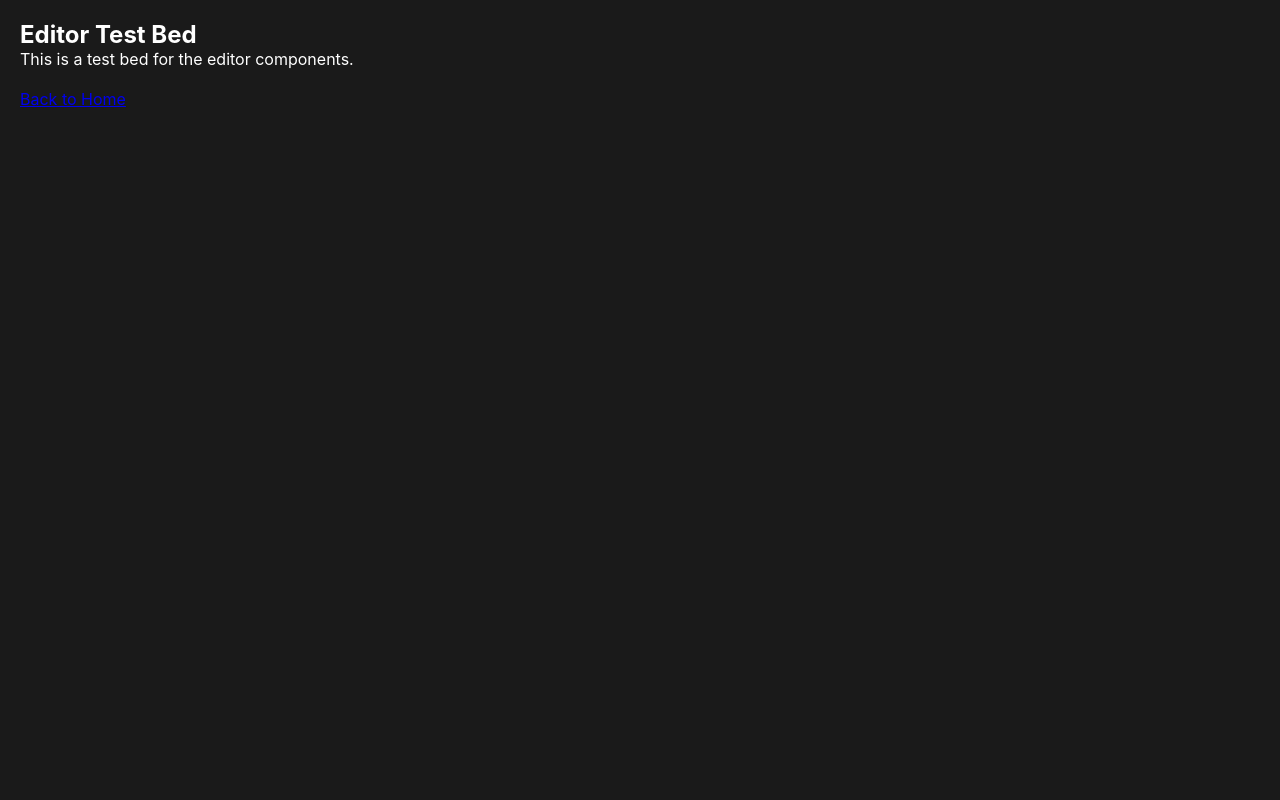
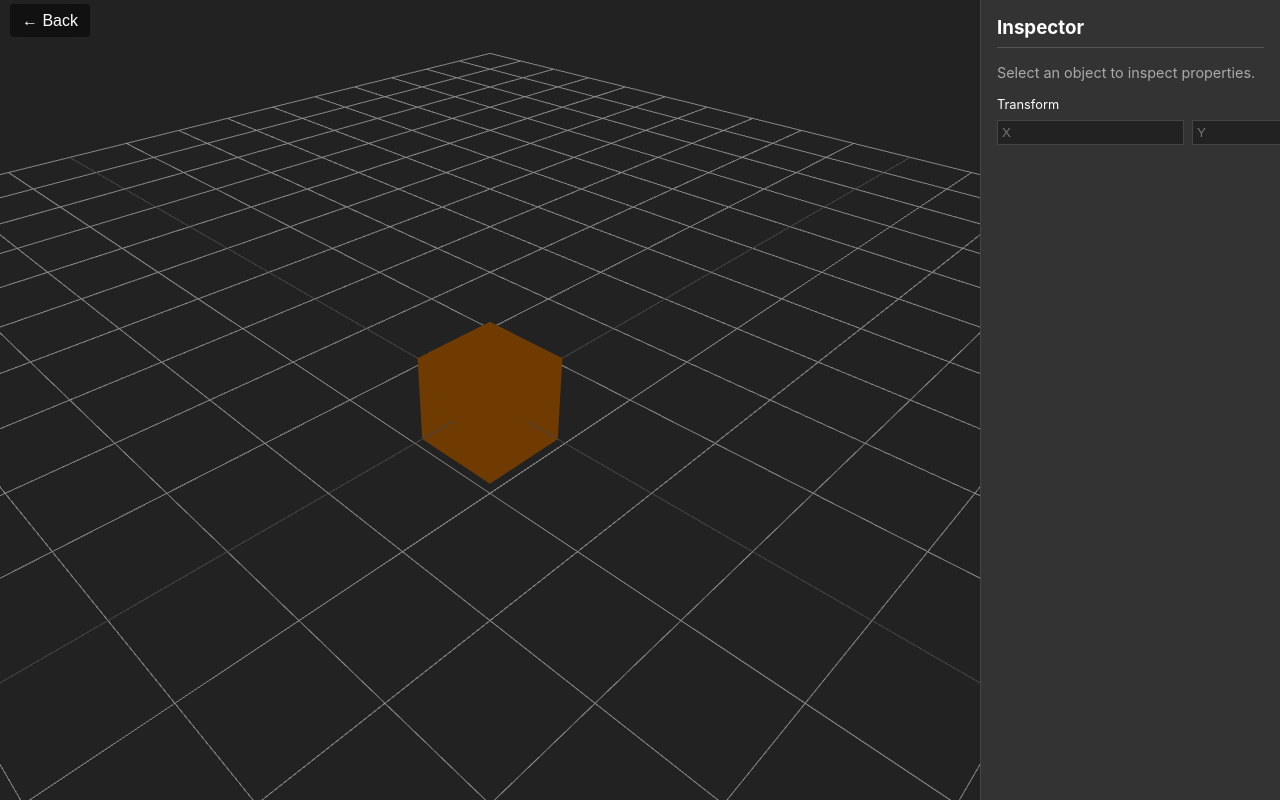
Before and after one commit to dandevs/ShaderFrame, a React (Vite) app: page /editor-test-bed in a window 1280 px wide. Built offline with nearby package versions, Linux system fonts and the light colour scheme.

Commit message:
feat: implement initial viewport and inspector layout in editor test bed

```diff
--- /dev/null
+++ b/src/renderer/components/Editor/Inspector.tsx
@@ -0,0 +1,29 @@
+export function Inspector() {
+  return (
+    <div style={{
+      width: '300px',
+      height: '100%',
+      background: '#333',
+      color: '#fff',
+      padding: '1rem',
+      borderLeft: '1px solid #444',
+      display: 'flex',
+      flexDirection: 'column'
+    }}>
+      <h3 style={{ margin: '0 0 1rem 0', borderBottom: '1px solid #555', paddingBottom: '0.5rem' }}>Inspector</h3>
+      <div style={{ flex: 1 }}>
+        <p style={{ color: '#aaa', fontSize: '0.9rem' }}>Select an object to inspect properties.</p>
+
+        {/* Placeholder controls */}
+        <div style={{ marginTop: '1rem' }}>
+          <label style={{ display: 'block', marginBottom: '0.5rem', fontSize: '0.8rem' }}>Transform</label>
+          <div style={{ display: 'grid', gridTemplateColumns: '1fr 1fr 1fr', gap: '0.5rem', marginBottom: '1rem' }}>
+            <input type="number" placeholder="X" style={{ background: '#222', border: '1px solid #444', color: '#fff', padding: '4px' }} />
+            <input type="number" placeholder="Y" style={{ background: '#222', border: '1px solid #444', color: '#fff', padding: '4px' }} />
+            <input type="number" placeholder="Z" style={{ background: '#222', border: '1px solid #444', color: '#fff', padding: '4px' }} />
+          </div>
+        </div>
+      </div>
+    </div>
+  )
+}
--- /dev/null
+++ b/src/renderer/components/Editor/Viewport.tsx
@@ -0,0 +1,20 @@
+/* eslint-disable react/no-unknown-property */
+import { Canvas } from '@react-three/fiber'
+import { OrbitControls } from '@react-three/drei'
+
+export function Viewport() {
+  return (
+    <div style={{ width: '100%', height: '100%', background: '#222' }}>
+      <Canvas frameloop="demand" camera={{ position: [5, 5, 5], fov: 50 }}>
+        <ambientLight intensity={0.5} />
+        <pointLight position={[10, 10, 10]} />
+        <mesh>
+          <boxGeometry />
+          <meshStandardMaterial color="orange" />
+        </mesh>
+        <OrbitControls makeDefault />
+        <gridHelper args={[20, 20]} />
+      </Canvas>
+    </div>
+  )
+}
--- a/src/renderer/routes/editor-test-bed.tsx
+++ b/src/renderer/routes/editor-test-bed.tsx
@@ -1,5 +1,7 @@
 import { createFileRoute } from '@tanstack/react-router'
 import { Link } from '@tanstack/react-router'
+import { Viewport } from '../components/Editor/Viewport'
+import { Inspector } from '../components/Editor/Inspector'
 
 export const Route = createFileRoute('/editor-test-bed')({
   component: EditorTestBed,
@@ -7,12 +9,36 @@ export const Route = createFileRoute('/editor-test-bed')({
 
 function EditorTestBed() {
   return (
-    <div style={{ padding: '20px', color: 'white' }}>
-      <h2>Editor Test Bed</h2>
-      <p>This is a test bed for the editor components.</p>
-      <div style={{ marginTop: '20px' }}>
-        <Link to="/">Back to Home</Link>
+    <div style={{
+      display: 'flex',
+      width: '100vw',
+      height: '100vh',
+      overflow: 'hidden',
+      background: '#111'
+    }}>
+      <div style={{ flex: 1, position: 'relative', height: '100%' }}>
+        <Viewport />
+
+        {/* Overlay back button */}
+        <div style={{ position: 'absolute', top: '10px', left: '10px', zIndex: 10 }}>
+          <Link
+            to="/"
+            style={{
+              background: 'rgba(0,0,0,0.5)',
+              color: 'white',
+              padding: '8px 12px',
+              borderRadius: '4px',
+              textDecoration: 'none',
+              backdropFilter: 'blur(4px)',
+              fontFamily: 'sans-serif'
+            }}
+          >
+            ← Back
+          </Link>
+        </div>
       </div>
+
+      <Inspector />
     </div>
   )
 }
```
